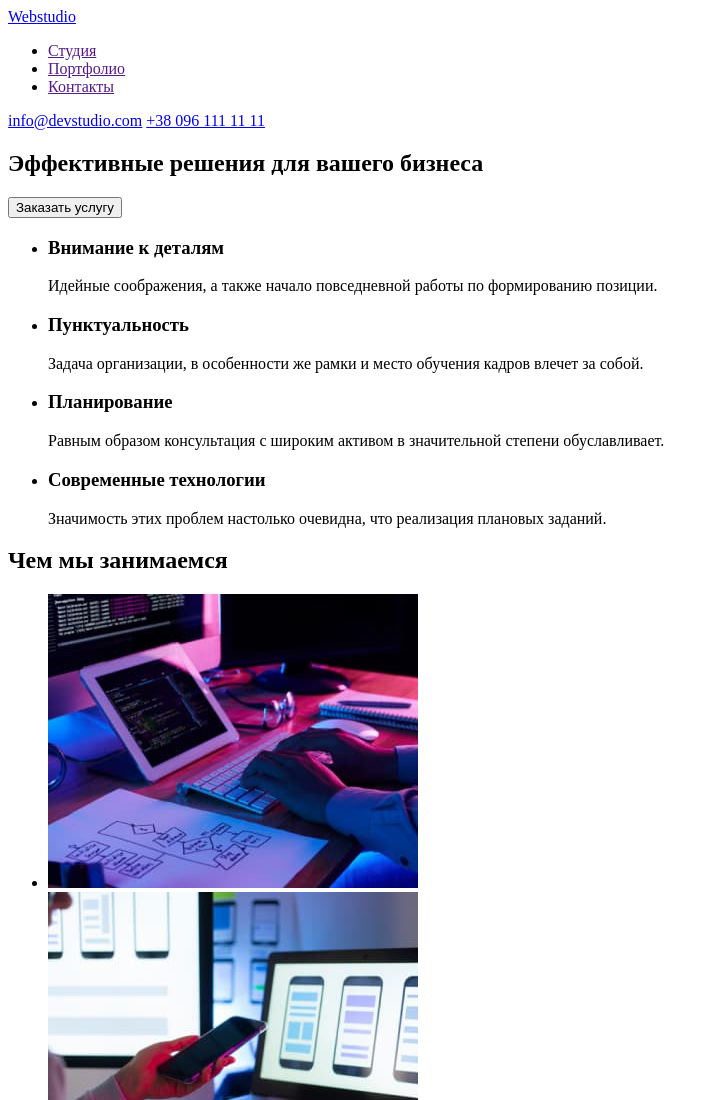
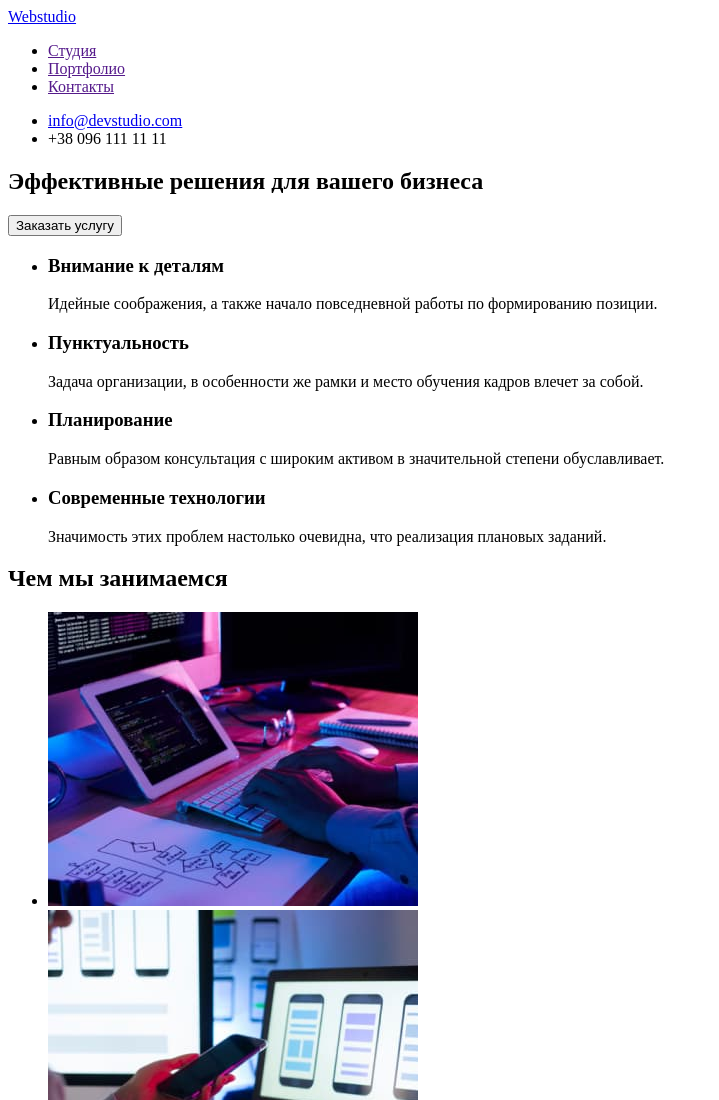
Before and after one commit to AlexNedilko/goit-markup-hw-01, a plain HTML site: page index.html in a window 1280 px wide. Shown: the top 1100 px of the page, without its empty margins (0-719 px from the left). Drawn offline with Linux system fonts and the light colour scheme.

Commit message:
fixed homework
Виправлення після перевірки домашнього завдання

```diff
--- a/index.html
+++ b/index.html
@@ -17,8 +17,10 @@
           <li><a href="">Контакты</a></li>
         </ul>
       </nav>
-      <a href="mailto:info@devstudio.com">info@devstudio.com</a>
-      <a href="tel:+380961111111">+38 096 111 11 11</a>
+      <ul>
+        <li><a href="mailto:info@devstudio.com">info@devstudio.com</a></li>
+        <li><a href="tel:+380961111111"></a>+38 096 111 11 11</li>
+      </ul>
     </header>
 
     <main>
@@ -30,6 +32,7 @@
 
       <!-- особенности -->
       <section>
+        <h2 hidden></h2>
         <ul>
           <li>
             <h3>Внимание к деталям</h3>
```
